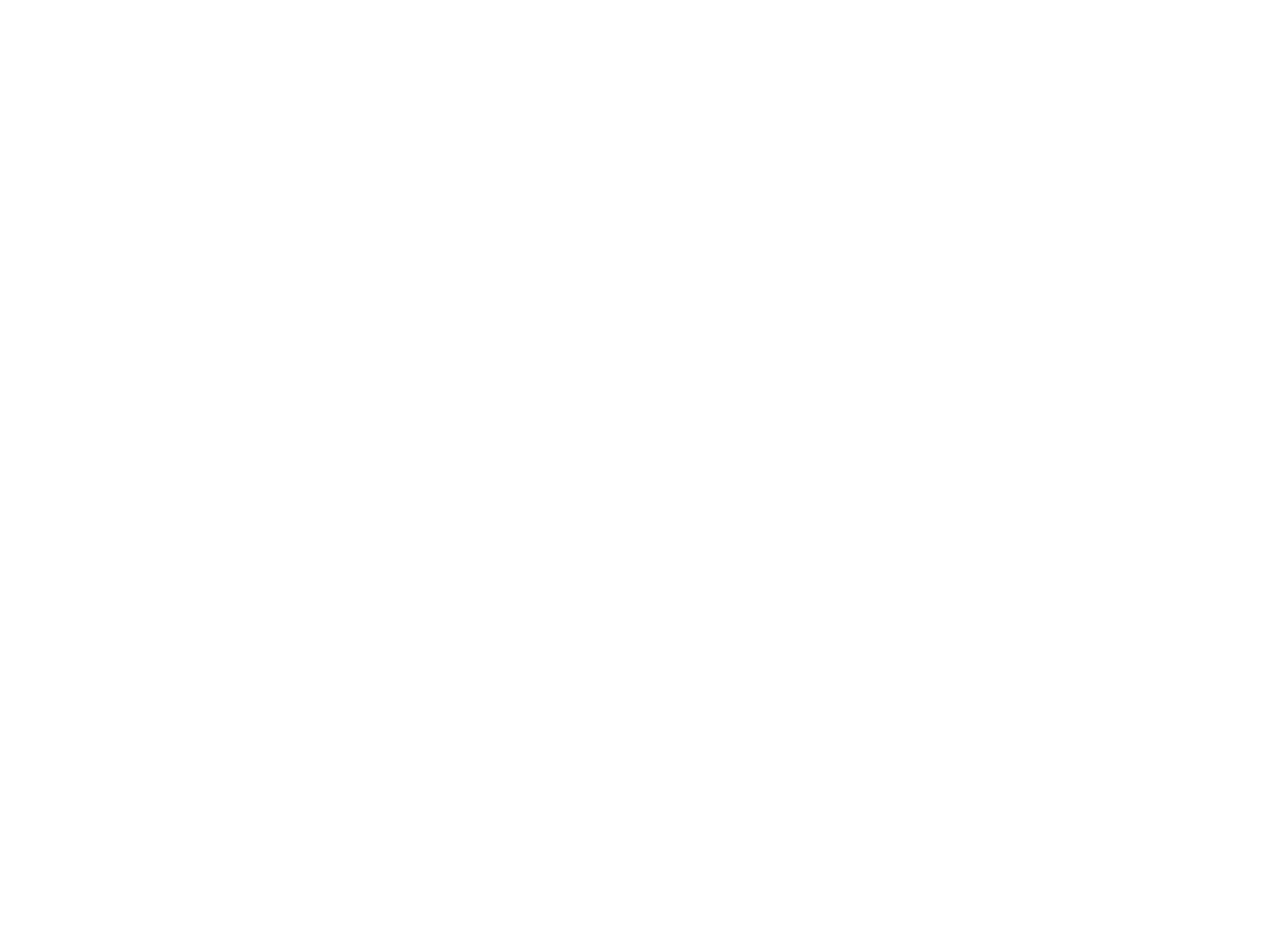
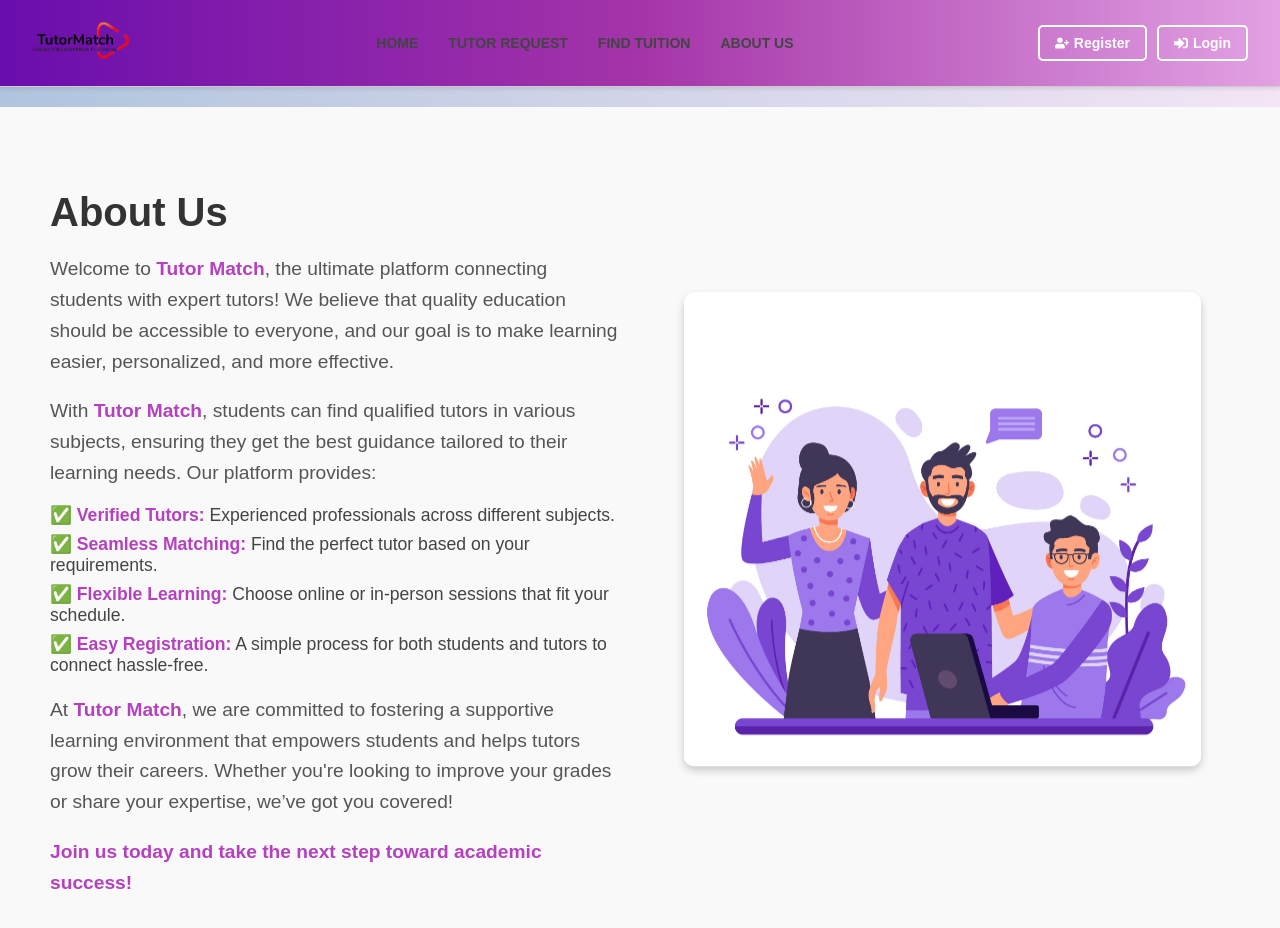
Before and after one commit to Ramisa-Tasneem/TutorMatch, a React (Vite) app in the folder Frontend/: page /about-us in a window 1280 px wide. Before the commit this address had no page. Shown: the top 928 px of the page. Before the commit the page ends 800 px from the top, so only its background shows below. Built offline with nearby package versions, Linux system fonts and the light colour scheme.

Commit message:
About Us Completed

```diff
--- a/Frontend/src/App.jsx
+++ b/Frontend/src/App.jsx
@@ -4,6 +4,8 @@
 import Login from "./pages/login";
 import ProfilePage from "./pages/ProfilePage";
 import TutorRequest from "./pages/tutorReq";
+import AboutUs from "./pages/aboutUs";
+
 
 function App() {
   return (
@@ -14,6 +16,7 @@
         <Route path="/login" element={<Login />} />
         <Route path="/tutor-request" element={<TutorRequest />} />
         <Route path="/profile" element={<ProfilePage />} />
+        <Route path="/about-us" element={<AboutUs />} />
 
 
 
--- a/Frontend/src/components/navbar.jsx
+++ b/Frontend/src/components/navbar.jsx
@@ -19,26 +19,31 @@
 
             <div className="nav-links">
                 <Link to="/" className="nav-btn">Home</Link>
-                <Link to="/about-tutors" className="nav-btn">About Tutors</Link>
                 <Link to="/tutor-request" className="nav-btn">TUTOR REQUEST</Link>
-
                 <Link to="/find-tutions" className="nav-btn">Find Tuition</Link>
-                <Link to="/post-tution" className="nav-btn">Post a Tuition</Link>
+                <Link to="/about-us" className="nav-btn">About Us</Link>
             </div>
 
             <div className="auth-buttons">
-                {token ? (<><Link to="/profile" className="auth-btn">
-                    <FaUserPlus className="icon" /> Profile
-                </Link>
-                    <button onClick={handleLogout} className="auth-btn">  {/* ✅ FIXED: Properly closed */}
-                        <FaSignInAlt className="icon" /> Logout
-                    </button></>) :
-                    (<><Link to="/register" className="auth-btn">
-                        <FaUserPlus className="icon" /> Register
-                    </Link>
-                        <Link to="/login" className="auth-btn">  {/* ✅ FIXED: Properly closed */}
+                {token ? (
+                    <>
+                        <Link to="/profile" className="auth-btn">
+                            <FaUserPlus className="icon" /> Profile
+                        </Link>
+                        <button onClick={handleLogout} className="auth-btn">
+                            <FaSignInAlt className="icon" /> Logout
+                        </button>
+                    </>
+                ) : (
+                    <>
+                        <Link to="/register" className="auth-btn">
+                            <FaUserPlus className="icon" /> Register
+                        </Link>
+                        <Link to="/login" className="auth-btn">
                             <FaSignInAlt className="icon" /> Login
-                        </Link></>)}
+                        </Link>
+                    </>
+                )}
             </div>
         </nav>
     );
--- /dev/null
+++ b/Frontend/src/pages/aboutUs.jsx
@@ -0,0 +1,43 @@
+import React from "react";
+import "../tutorReq.css";
+import Navbar from "../components/navbar";
+
+const AboutUs = () => {
+  return (
+    <div>
+      <Navbar />
+
+      <div className="about-container">
+        <div className="about-text">
+          <h2>About Us</h2>
+          <p>
+            Welcome to <strong>Tutor Match</strong>, the ultimate platform connecting students with expert tutors!
+            We believe that quality education should be accessible to everyone, and our goal is to make learning easier,
+            personalized, and more effective.
+          </p>
+          <p>
+            With <strong>Tutor Match</strong>, students can find qualified tutors in various subjects, ensuring they get
+            the best guidance tailored to their learning needs. Our platform provides:
+          </p>
+          <ul>
+            <li><strong>✅ Verified Tutors:</strong> Experienced professionals across different subjects.</li>
+            <li><strong>✅ Seamless Matching:</strong> Find the perfect tutor based on your requirements.</li>
+            <li><strong>✅ Flexible Learning:</strong> Choose online or in-person sessions that fit your schedule.</li>
+            <li><strong>✅ Easy Registration:</strong> A simple process for both students and tutors to connect hassle-free.</li>
+          </ul>
+          <p>
+            At <strong>Tutor Match</strong>, we are committed to fostering a supportive learning environment that empowers students
+            and helps tutors grow their careers. Whether you're looking to improve your grades or share your expertise, we’ve got you covered!
+          </p>
+          <p><strong>Join us today and take the next step toward academic success!</strong></p>
+        </div>
+
+        <div className="about-image">
+          <img src="/images/about.jpg" alt="About Tutor Match" />
+        </div>
+      </div>
+    </div>
+  );
+};
+
+export default AboutUs;
--- a/Frontend/src/pages/tutorReq.jsx
+++ b/Frontend/src/pages/tutorReq.jsx
@@ -1,7 +1,7 @@
 import React from "react";
 import Navbar from "../components/navbar";
 import Footer from "../components/footer";
-import "../tutorReq.css"; // Ensure the correct path
+import "../tutorReq.css";
 
 const TutorRequest = () => {
   return (
@@ -77,8 +77,6 @@
           </form>
         </div>
       </div>
-
-      {/* Add chart image anywhere on the page */}
         <div className="chart-container">
         <img src="/images/chart.png" alt="Chart" className="chart-image" />
 
--- a/Frontend/src/tutorReq.css
+++ b/Frontend/src/tutorReq.css
@@ -1,32 +1,23 @@
-h1 {
-    text-align: left;
-}
-
-h2 {
-    text-align: right;
-    margin-right: 20px; /* Adjust spacing if needed */
-}
-
 .tutor-request-container {
     display: flex;
     flex-direction: column;
     min-height: 120vh;
+    position: relative;
 }
-
 .tutor-content {
     flex: 1;
     padding: 20px;
-    text-align: left; /* Keep text aligned left */
-    max-width: 600px; /* Ensure content width is controlled */
-    margin-left: auto; /* Pushes content to the right */
-    margin-right: 750px; /* Adjust distance from the right */
+    text-align: left;
+    max-width: 600px;
+    margin-left: auto;
+    margin-right: 750px;
 }
 
-/* Move the form container to the right */
+
 .form-container {
     max-width: 600px;
-    margin-left: auto; /* Pushes form to the right */
-    margin-right: 50px; /* Adjusts distance from the right */
+    margin-left: auto;
+    margin-right: 50px;
     padding: 20px;
     background-color: #f9f9f9;
     border-radius: 8px;
@@ -72,16 +63,89 @@
 }
 
 .chart-container {
-    position: absolute; /* Use absolute to place it freely */
-    top: calc(3in + 10px); /* 1 inch below the navbar */
-    right: 0; /* Align to the right */
-    padding-right: 20px; /* Optional: Adjust spacing */
+    position: absolute;
+    top: calc(3in + 10px);
+    right: 50px;
 }
-/* Chart Image Styling */
+
+
 
 
 .chart-image {
-    width: 700px;  /* Set your preferred width */
-    height: 550px; /* Set your preferred height */
+    width: 700px;
+    height: 550px;
     object-fit: cover;
 }
+
+/* -------------------------------------aboutUs---------------------------------- */
+
+@keyframes floatAnimation {
+    0% {
+        transform: translateY(0);
+    }
+    50% {
+        transform: translateY(-15px);
+    }
+    100% {
+        transform: translateY(0);
+    }
+}
+
+.about-container {
+    display: flex;
+    align-items: center;
+    justify-content: space-between;
+    padding: 50px;
+    background-color: #f9f9f9;
+}
+
+.about-text {
+    flex: 1;
+    max-width: 50%;
+    padding-right: 30px;
+}
+
+.about-text h2 {
+    font-size: 2.5rem;
+    margin-bottom: 15px;
+    color: #333;
+}
+
+.about-text p {
+    font-size: 1.2rem;
+    line-height: 1.6;
+    color: #555;
+    margin-bottom: 10px;
+}
+
+.about-text ul {
+    list-style-type: none;
+    padding: 0;
+}
+
+.about-text ul li {
+    font-size: 1.1rem;
+    margin-bottom: 8px;
+    color: #444;
+}
+
+.about-text strong {
+    color: #b441be;
+}
+
+.about-image {
+    flex: 1;
+    display: flex;
+    justify-content: center;
+    align-items: center;
+}
+
+.about-image img {
+    max-width: 90%;
+    height: auto;
+    border-radius: 10px;
+    box-shadow: 0 4px 8px rgba(0, 0, 0, 0.2);
+
+    /* Add animation for floating effect */
+    animation: floatAnimation 3s infinite ease-in-out;
+}
```
Also changed, not shown: Frontend/public/images/about.jpg (added).
